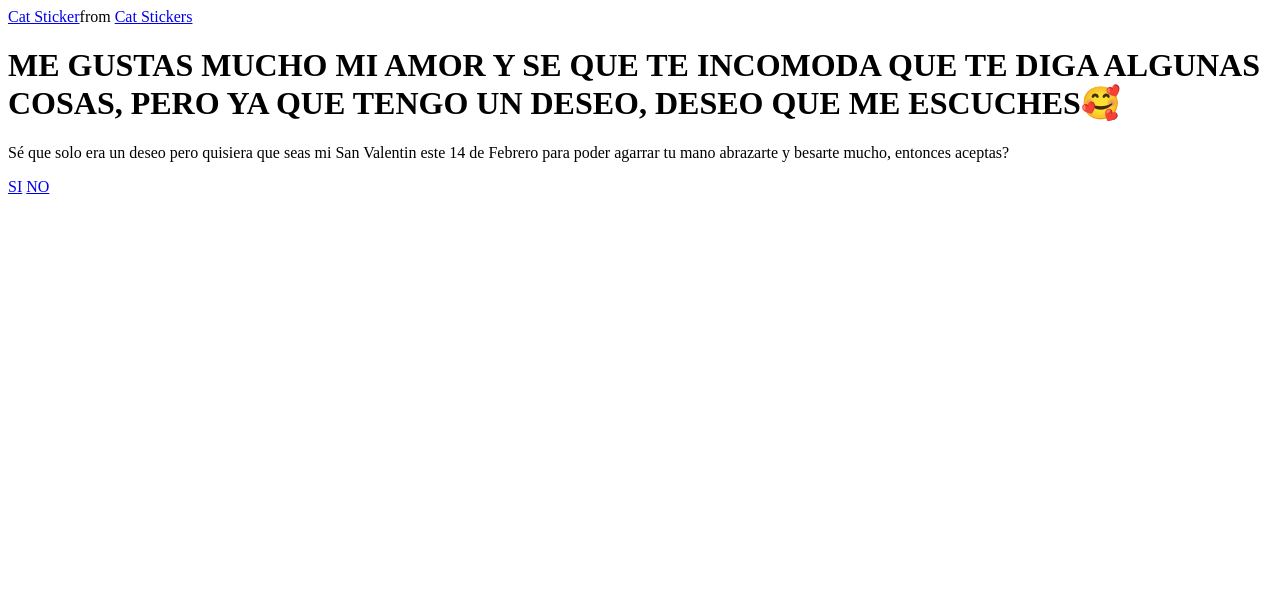
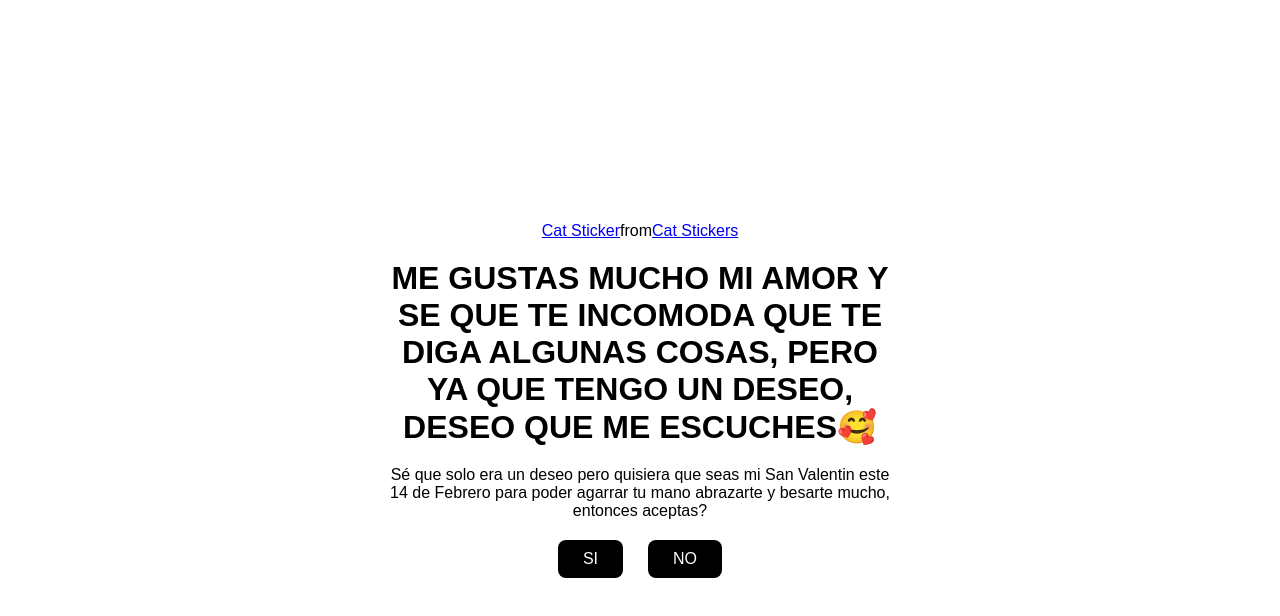
Before and after one commit to Alonso0328/Cita14, a plain HTML site: page index.html in a window 1280 px wide. Drawn offline with Linux system fonts and the light colour scheme; a script that the page names is missing.

Commit message:
Add files via upload

```diff
--- /dev/null
+++ b/style.css
@@ -0,0 +1,45 @@
+* {
+    margin: 0;
+    padding: 0;
+    box-sizing: border-box;
+    font-family: sans-serif;
+}
+
+body {
+    position: relative;
+    width: 100%;
+    min-height: 100vh;
+    display: flex;
+    justify-content: center;
+    align-items: center;
+    background-color: rgb(255, 255, 255);
+}
+
+.container {
+    display: flex;
+    flex-direction: column;
+    text-align: center;
+    align-items: center;
+    gap: 20px;
+    max-width: 500px;
+    margin: 20px;
+}
+
+.container .tenor-gif-embed {
+    display: flex;
+    max-width: 200px;
+}
+
+.container .btn {
+    display: flex;
+    gap: 25px;
+}
+
+.btn a {
+    text-decoration: none;
+    color: #ffffff;
+    background: #000000;
+    padding: 10px 25px;
+    border-radius: 8px;
+    box-shadow: 0.5rem 1rem 3rem hsl(0, 0, 0, 0.3);
+}
```
Also changed, not shown: script.js (added, +12 -0 lines), si.html (added, +20 -0 lines), index.html (line endings or trailing spaces), no1.html (line endings or trailing spaces), no2.html (line endings or trailing spaces).
